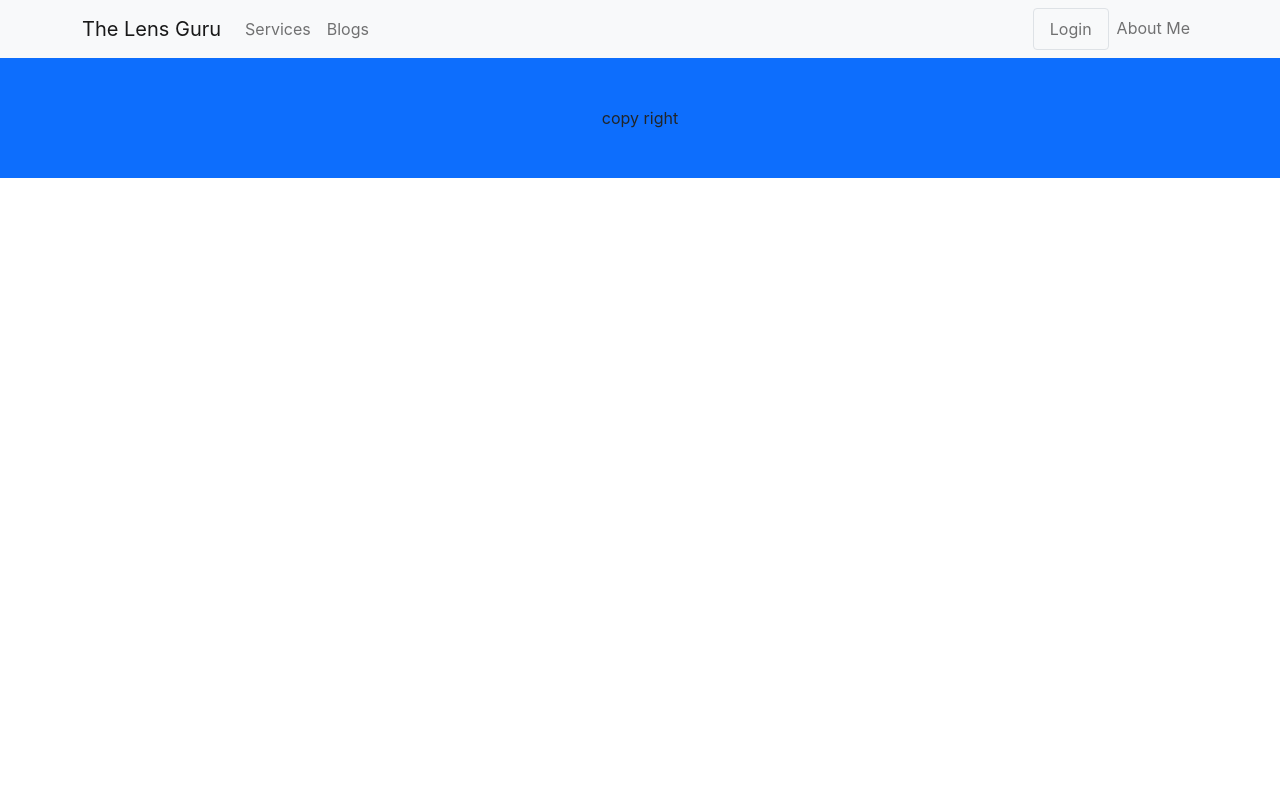
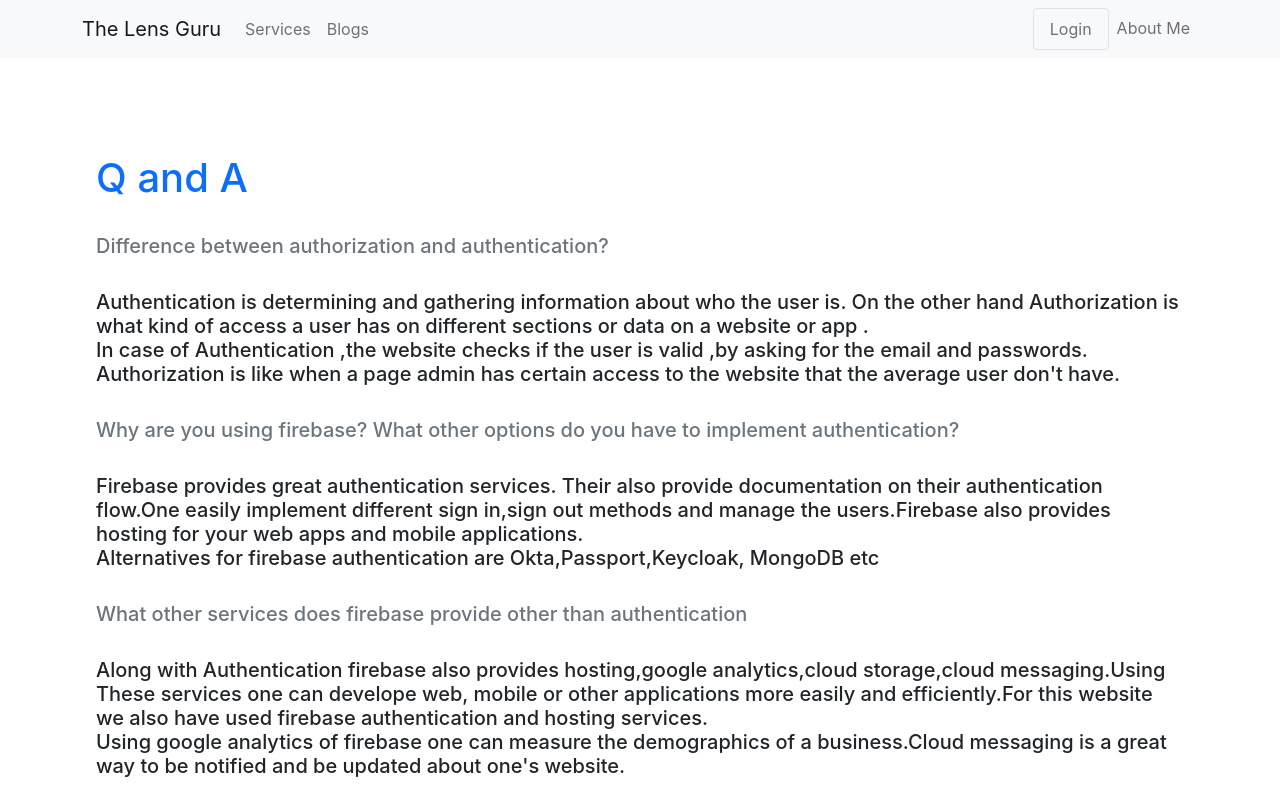
Before and after one commit to sazzad22/Independent-service-provider, a React (Create React App) app: page /blogs in a window 1280 px wide. Shown: the top 800 px of the page. Built offline with nearby package versions, Linux system fonts and the light colour scheme; no server answers.

Commit message:
finished

```diff
--- a/package.json
+++ b/package.json
@@ -3,6 +3,9 @@
   "version": "0.1.0",
   "private": true,
   "dependencies": {
+    "@fortawesome/fontawesome-svg-core": "^6.1.1",
+    "@fortawesome/free-solid-svg-icons": "^6.1.1",
+    "@fortawesome/react-fontawesome": "^0.1.18",
     "@testing-library/jest-dom": "^5.16.4",
     "@testing-library/react": "^13.1.1",
     "@testing-library/user-event": "^13.5.0",
--- a/public/index.html
+++ b/public/index.html
@@ -11,6 +11,8 @@
     />
     <link rel="apple-touch-icon" href="%PUBLIC_URL%/logo192.png" />
     <link href="https://cdn.jsdelivr.net/npm/bootstrap@5.1.3/dist/css/bootstrap.min.css" rel="stylesheet" integrity="sha384-1BmE4kWBq78iYhFldvKuhfTAU6auU8tT94WrHftjDbrCEXSU1oBoqyl2QvZ6jIW3" crossorigin="anonymous">
+    <!-- font awesome -->
+    <script src="https://kit.fontawesome.com/afe0961579.js" crossorigin="anonymous"></script>
     <!--
       manifest.json provides metadata used when your web app is installed on a
       user's mobile device or desktop. See https://developers.google.com/web/fundamentals/web-app-manifest/
--- a/src/pages/Blogs/Blogs.js
+++ b/src/pages/Blogs/Blogs.js
@@ -2,8 +2,23 @@ import React from 'react';
 
 const Blogs = () => {
     return (
-        <div>
+        <div className='text-start mx-5 p-5 min-vh-100 mx-auto '>
+            <div className='p-5'>
+                <h1 className='text-primary'>Q and A</h1>
+                <br />
+                <h5 className='text-secondary'>Difference between authorization and authentication?</h5>
+                <br />
+                <h5>Authentication is determining and gathering information about who the user is. On the other hand Authorization is what kind of access a user has on different sections or data on a website or app . <br />In case of Authentication ,the website checks if the user is valid ,by asking for the email and passwords. Authorization is like when a page admin has certain access to the website that the average user don't have. </h5>
+                <br />
 
+                <h5 className='text-secondary'> Why are you using firebase? What other options do you have to implement authentication?</h5>
+                <br />
+                <h5>Firebase provides great authentication services. Their also provide documentation on their authentication flow.One easily implement different sign in,sign out methods and manage the users.Firebase also provides hosting for your web apps and mobile applications. <br />Alternatives for firebase authentication are Okta,Passport,Keycloak, MongoDB etc </h5>
+                <br />
+                <h5 className='text-secondary'> What other services does firebase provide other than authentication</h5>
+                <br />
+                <h5>Along with Authentication firebase also provides hosting,google analytics,cloud storage,cloud messaging.Using These services one can develope web, mobile or other applications more easily and efficiently.For this website we also have used firebase authentication and hosting services. <br />Using google analytics of firebase one can measure the demographics of a business.Cloud messaging is a great way to be notified and be updated about one's website.</h5>
+            </div>
         </div>
     );
 };
--- a/src/pages/Home/Footer/Footer.js
+++ b/src/pages/Home/Footer/Footer.js
@@ -1,11 +1,15 @@
 import React from 'react';
+import { FontAwesomeIcon } from '@fortawesome/react-fontawesome'
+  import { faCopy, faCopyright } from '@fortawesome/free-solid-svg-icons'
 
 const Footer = () => {
+    const today = new Date();
+    const year = today.getFullYear();
     return (
         <footer className='bg-primary m-0 sticky-top'>
             <div className='p-5'>
                 <div >
-                    <p className='m-0 text-center '>copy right</p>
+                    <p className='m-0 text-center '> <small>copyright <FontAwesomeIcon icon={faCopyright} />   {year} </small></p>
                 </div>
             </div>
         </footer>
```
Also changed, not shown: 1 other file (tests, documents, lock files or other folders).
